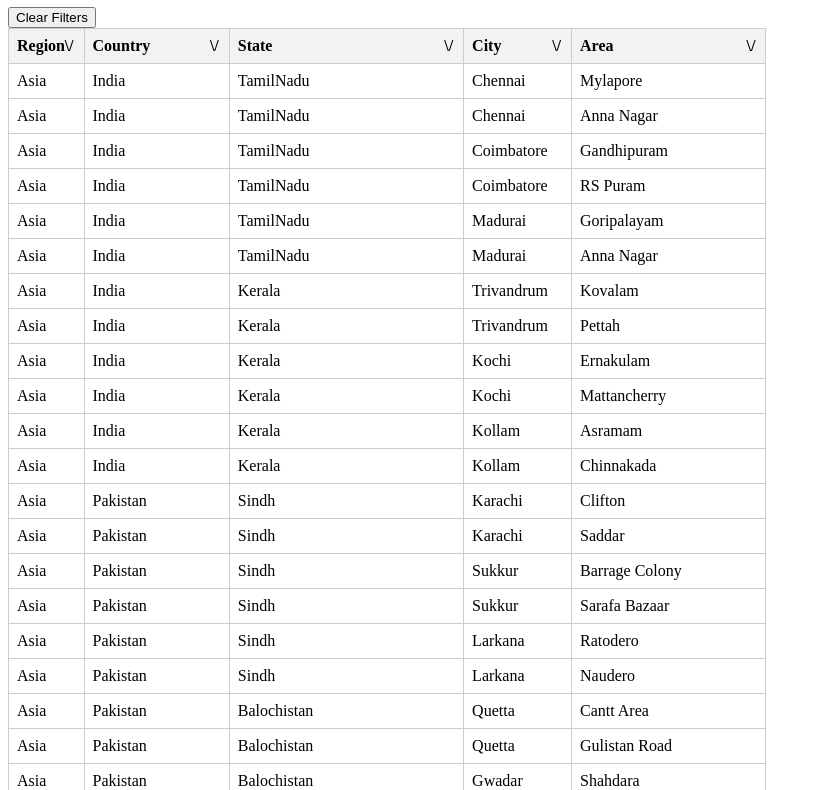
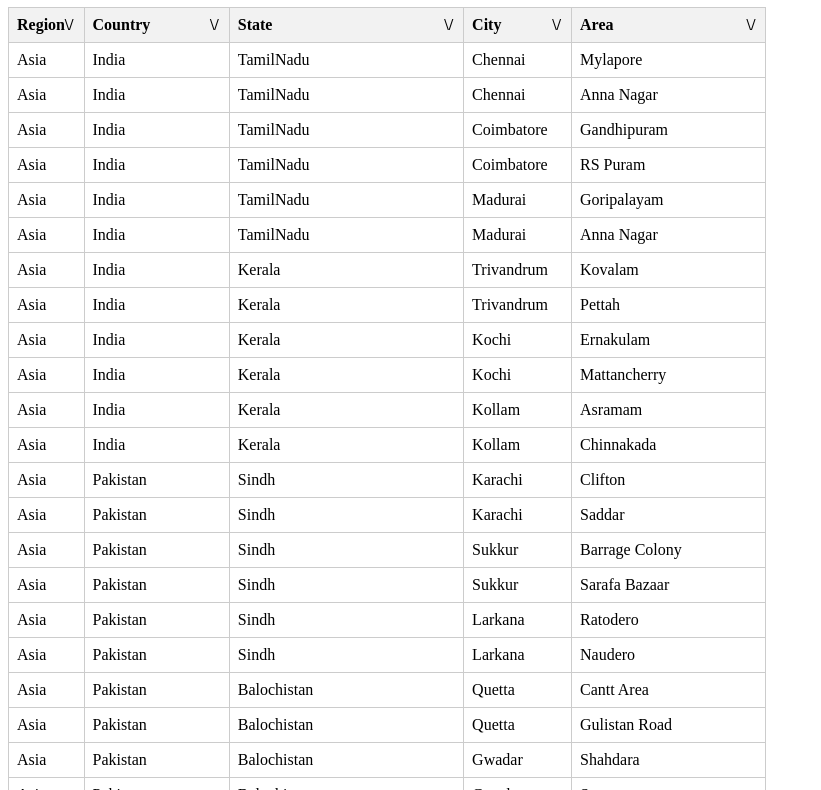
Before and after one commit to Azdel1/Project-2, a plain HTML site: page index.html in a window 1280 px wide. Shown: the part 73-863 px from the top of the page, without its empty margins (0-821 px from the left). Drawn offline with nearby package versions, Linux system fonts and the light colour scheme.

Commit message:
diables filter button

```diff
--- a/index.html
+++ b/index.html
@@ -53,7 +53,7 @@
 
     <h1>Region, Country, and City Grid</h1>
 
-    <button ng-click="clearAllFilters()">Clear Filters</button>
+    <!-- <button ng-click="clearAllFilters()">Clear Filters</button> -->
 
     <table>
         <thead>
```
